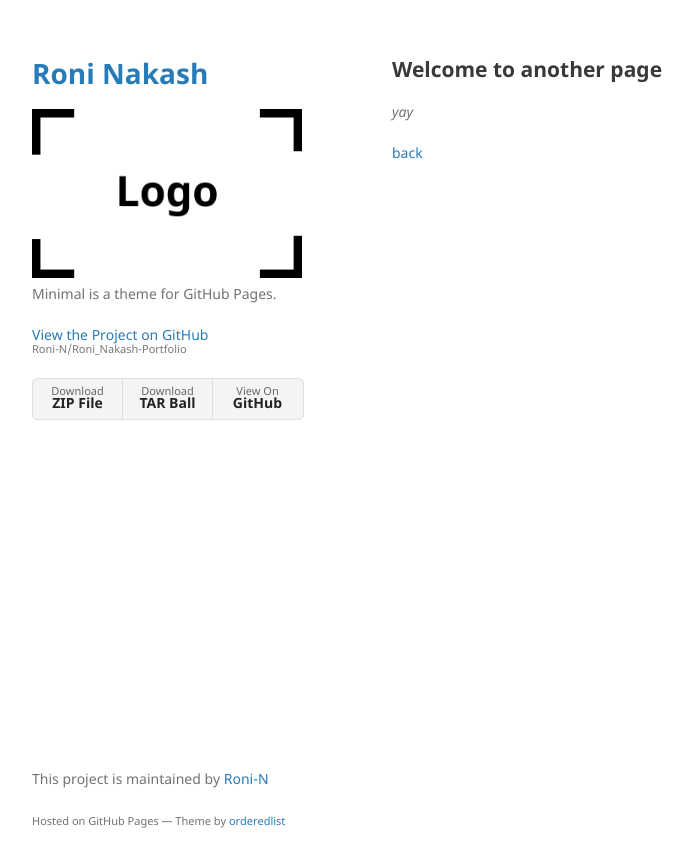
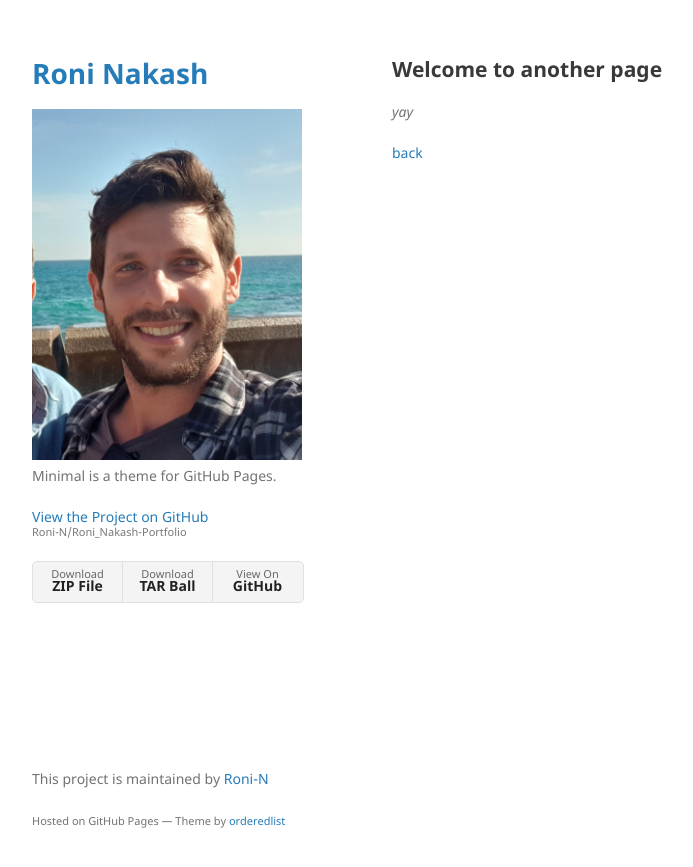
Before and after one commit to Roni-N/Roni_Nakash-Portfolio, a Jekyll site: the page built from another-page.md, in a window 1280 px wide. Shown: the top 867 px of the page, without its empty margins (178-871 px from the left). Built offline with Jekyll 4.4.1, drawn with Linux system fonts in a browser that asks for light colours; our own code applies the rules of GitHub Pages for plain Markdown files.

Commit message:
Update _config.yml

```diff
--- a/_config.yml
+++ b/_config.yml
@@ -1,5 +1,5 @@
 title: Roni Nakash
-logo: /assets/img/logo.png
+logo: /assets/img/ro.jpg
 description: Minimal is a theme for GitHub Pages.
 show_downloads: true
 google_analytics:
```
